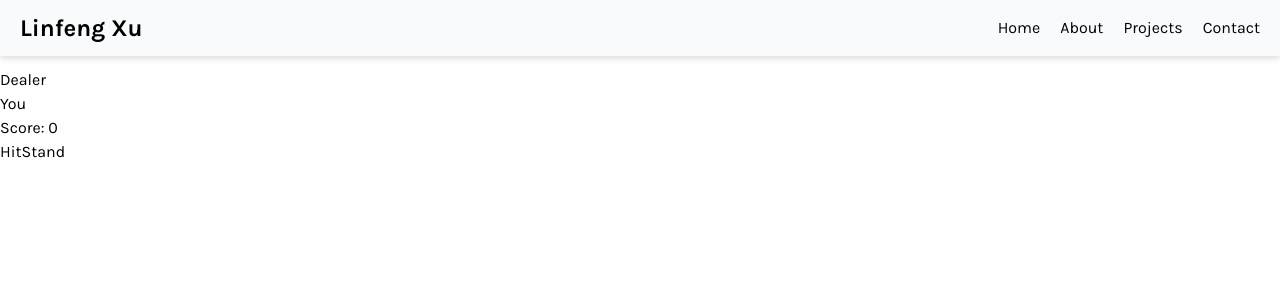
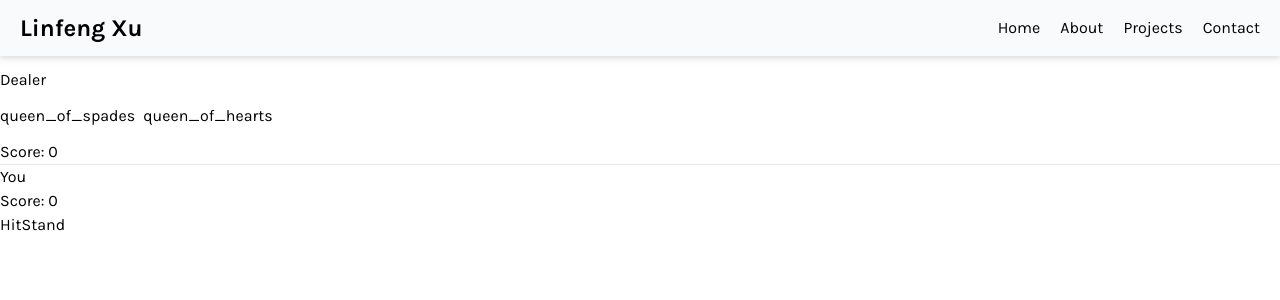
Before and after one commit to whiskey711/my-website-app, a Next.js app: page /projects/games/blackjack in a window 1280 px wide. Both pictures are taken after a click on the button "Start". Shown: the top 300 px of the page. Built offline with nearby package versions, Linux system fonts and the light colour scheme; a web font is replaced by a local one.

Commit message:
player part done

```diff
--- a/components/poker-components/BlackjackInterface.js
+++ b/components/poker-components/BlackjackInterface.js
@@ -5,41 +5,48 @@ import { nanoid } from "nanoid";
 export default function BlackjackInterface() {
   const [deck, setDeck] = useState(() => getDeck());
   const [playerCards, setPlayerCards] = useState([]);
-  const [playerCount, setPlayerCount] = useState(0);
-  const [playerAces, setPlayerAces] = useState(0);
-  const [playerBusted, setPlayerBusted] = useState(false);
+  const [dealerCards, setDealerCards] = useState([]);
 
   const [dealer, setDealer] = useState({
-    handCards: [],
     aces: 0,
     sum: 0,
     busted: false
   });
   const [player, setPlayer] = useState({
-    handCards: [],
     aces: 0,
     sum: 0,
     busted: false
   });
 
-  const playerCardsElements = player.handCards.map((card) => {
+  const playerCardsElements = playerCards.map((card) => {
     return (
       <div key={nanoid()} className="mr-2 my-3">
         {card.rank + "_of_" + card.suit}
       </div>
     );
   });
+  const dealerCardsElements = dealerCards.map((card) => {
+    return (
+      <div key={nanoid()} className="mr-2 my-3">
+        {card.rank + "_of_" + card.suit}
+      </div>
+    );
+  })
 
   useEffect(() => {
     startGame();
   }, []);
   useEffect(() => {
     isBusted();
-  }, [player]);
+  }, [playerCards]);
 
   // hit two cards for both dealer and player, dealer's first card is hidden
   function startGame() {
-
+    let updatedDeck = deck;
+    const draw1 = updatedDeck.pop();
+    const draw2 = updatedDeck.pop();
+    setDealerCards([draw1, draw2]);
+    setDeck(updatedDeck);
   }
   function getDeck() {
     const ranks = ["2", "3", "4", "5", "6", "7", "8", "9", "10", "jack", "queen", "king", "ace"];
@@ -66,23 +73,23 @@ export default function BlackjackInterface() {
     let updatedDeck = deck;
     const draw = updatedDeck.pop();
     setDeck(updatedDeck);
-    //setPlayerCards((prevCards) => [...prevCards, draw]);
+    setPlayerCards((prevCards) => [...prevCards, draw]);
     const updatedPlayer = player;
     let rank = 0;
     if (/\d/.test(draw.rank)) {
       rank = parseInt(draw.rank);
     }else if (draw.rank === "ace") {
       rank = 11;
-      //setPlayerAces(prevAces => prevAces + 1);
       updatedPlayer.aces++;
     }else {
       rank = 10;
     }
-    //setPlayerCount((prevC) => prevC + rank);
-    updatedPlayer.handCards.push(draw);
     updatedPlayer.sum += rank;
-    setPlayer(updatedPlayer);
-    console.log(updatedPlayer);
+    setPlayer({
+      ...player,
+      aces: updatedPlayer.aces,
+      sum: updatedPlayer.sum
+    });
   }
   function isBusted() {
     if (player.sum <= 21) return;
@@ -91,18 +98,28 @@ export default function BlackjackInterface() {
       updatedPlayer.sum -= 10;
       updatedPlayer.aces--;
     }
-    if (updatedPlayer.aces > 21) updatedPlayer.busted = true;
-    setPlayer(updatedPlayer);
+    if (updatedPlayer.sum > 21) updatedPlayer.busted = true;
+    setPlayer({
+      ...player,
+      sum: updatedPlayer.sum,
+      aces: updatedPlayer.aces,
+      busted: updatedPlayer.busted
+    });
+    console.log("here");
   }
 
   return (
     <div>
       <div>
         <h1>Dealer</h1>
+        <div className="flex">
+          {dealerCardsElements}
+        </div>
         <div>
-
+          Score: {dealer.sum}
         </div>
       </div>
+      <hr />
       <div>
         <h1>You</h1>
         <div className="flex">
```
